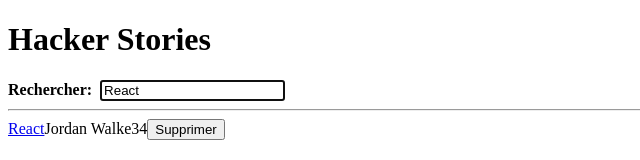
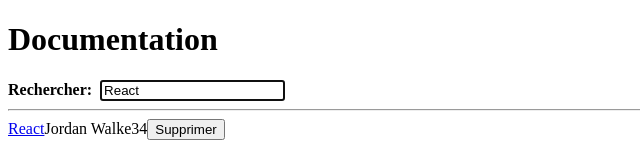
Before and after one commit to kevindagneaux/tuto-react, a React (Create React App) app: page / in a window 1280 px wide. Shown: the top 160 px of the page, without its empty margins (0-640 px from the left). Built offline with nearby package versions, Linux system fonts and the light colour scheme.

Commit message:
second commit

```diff
--- a/src/App.js
+++ b/src/App.js
@@ -82,7 +82,7 @@ const App = () => { // TRADUCTION DU CODE: "const" -> la constante     "App" ->
   return (
     // ici ont ne fait pas la syntaxe concise comme sur le component list car ont doit avoir un block body pour utiliser onhange handlers
     <div>
-      <h1>Hacker Stories</h1>
+      <h1>Documentation</h1>
 
       <InputWithLabel // ont fait sa car si ont a un autre champs de recherche sur la page étant donner que la combinaison htmlFor et id et dupliquer ont peut avoir des bugs
         id="search"
```
